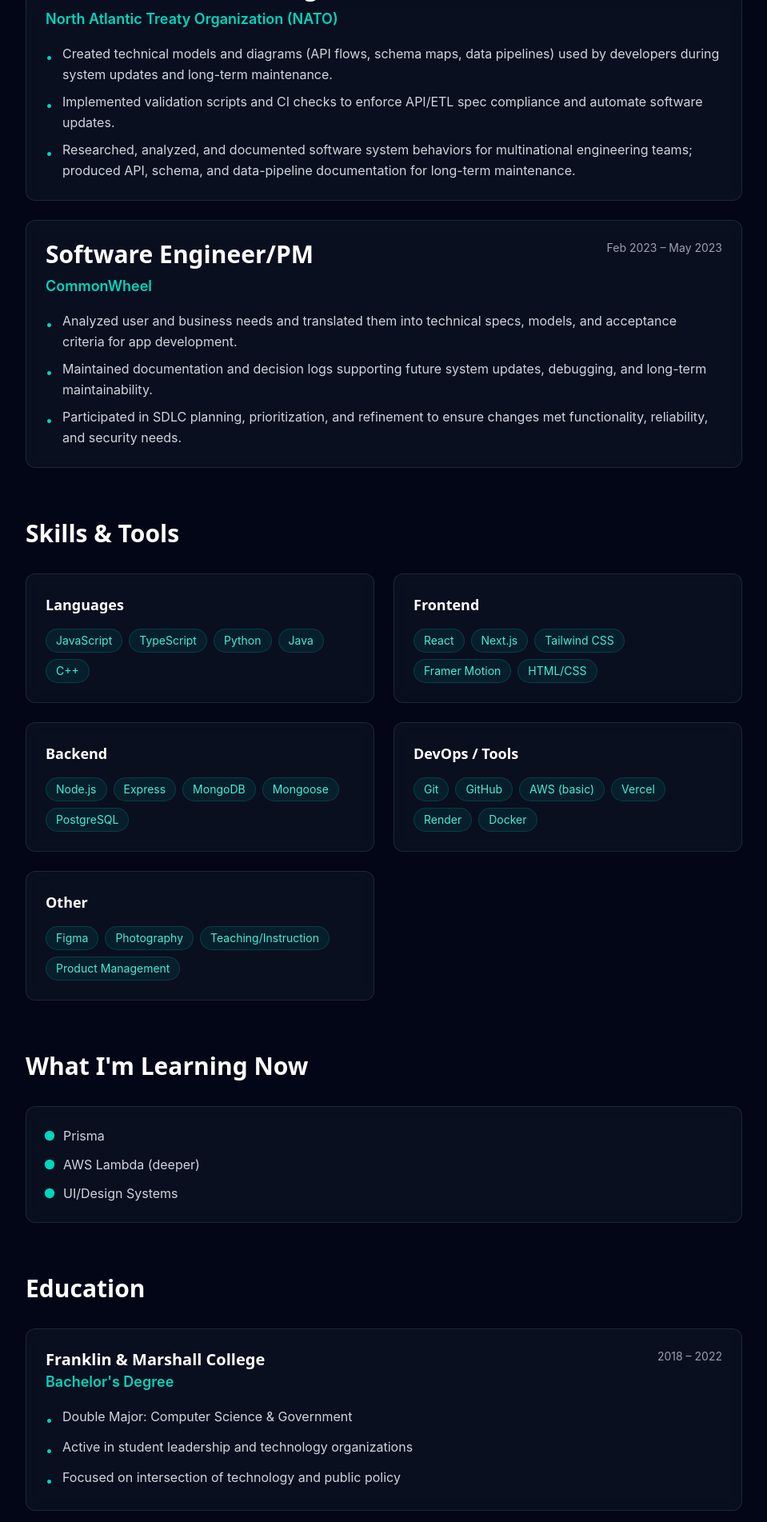
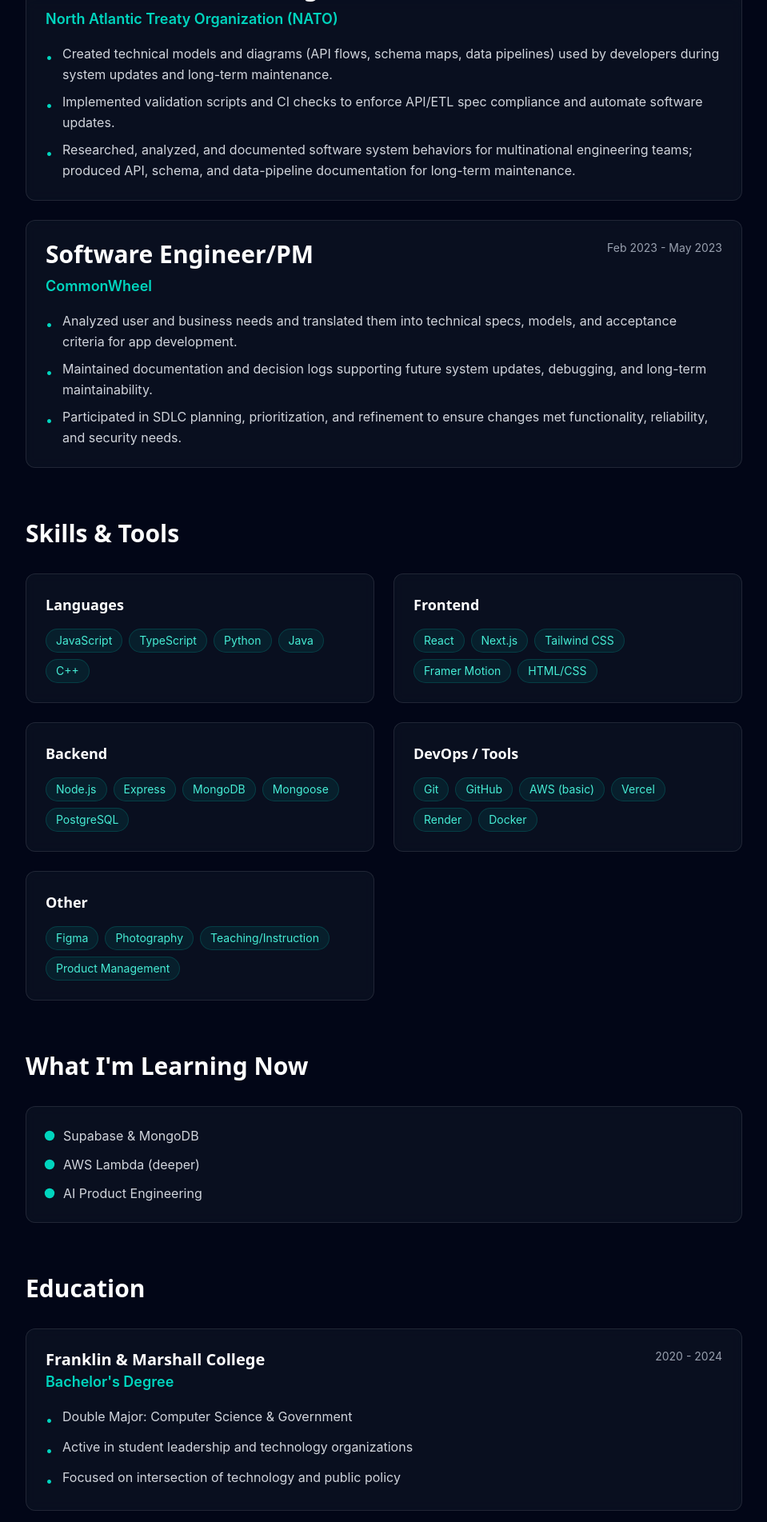
Before and after one commit to laraandrew/Portfolio-Website, a React (Vite) app: page /resume in a window 1280 px wide. Shown: the part 1565-3468 px from the top of the page at 80% size, without its empty margins (160-1119 px from the left). Built offline with nearby package versions, Linux system fonts and the light colour scheme.

Commit message:
minor changes for resume page as well as testing of learning now section

```diff
--- a/src/pages/ResumeAbout.tsx
+++ b/src/pages/ResumeAbout.tsx
@@ -69,7 +69,7 @@
     {
       role: 'Software Engineer/PM',
       company: 'CommonWheel',
-      period: 'Feb 2023 – May 2023',
+      period: 'Feb 2023 - May 2023',
       bullets: [
         'Analyzed user and business needs and translated them into technical specs, models, and acceptance criteria for app development.',
         'Maintained documentation and decision logs supporting future system updates, debugging, and long-term maintainability.',
@@ -86,7 +86,7 @@
     'Other': ['Figma', 'Photography', 'Teaching/Instruction', 'Product Management']
   };
 
-  const learningItems = ['Prisma', 'AWS Lambda (deeper)', 'UI/Design Systems'];
+  const learningItems = ['Supabase & MongoDB', 'AWS Lambda (deeper)', 'AI Product Engineering'];
 
   return (
     <motion.div
@@ -260,7 +260,7 @@
                   </h3>
                   <p className="text-lg text-teal-400 font-semibold">Bachelor's Degree</p>
                 </div>
-                <span className="text-gray-400 text-sm whitespace-nowrap">2018 – 2022</span>
+                <span className="text-gray-400 text-sm whitespace-nowrap">2020 - 2024</span>
               </div>
               <ul className="space-y-2">
                 <li className="text-gray-300 leading-relaxed flex items-start">
```
